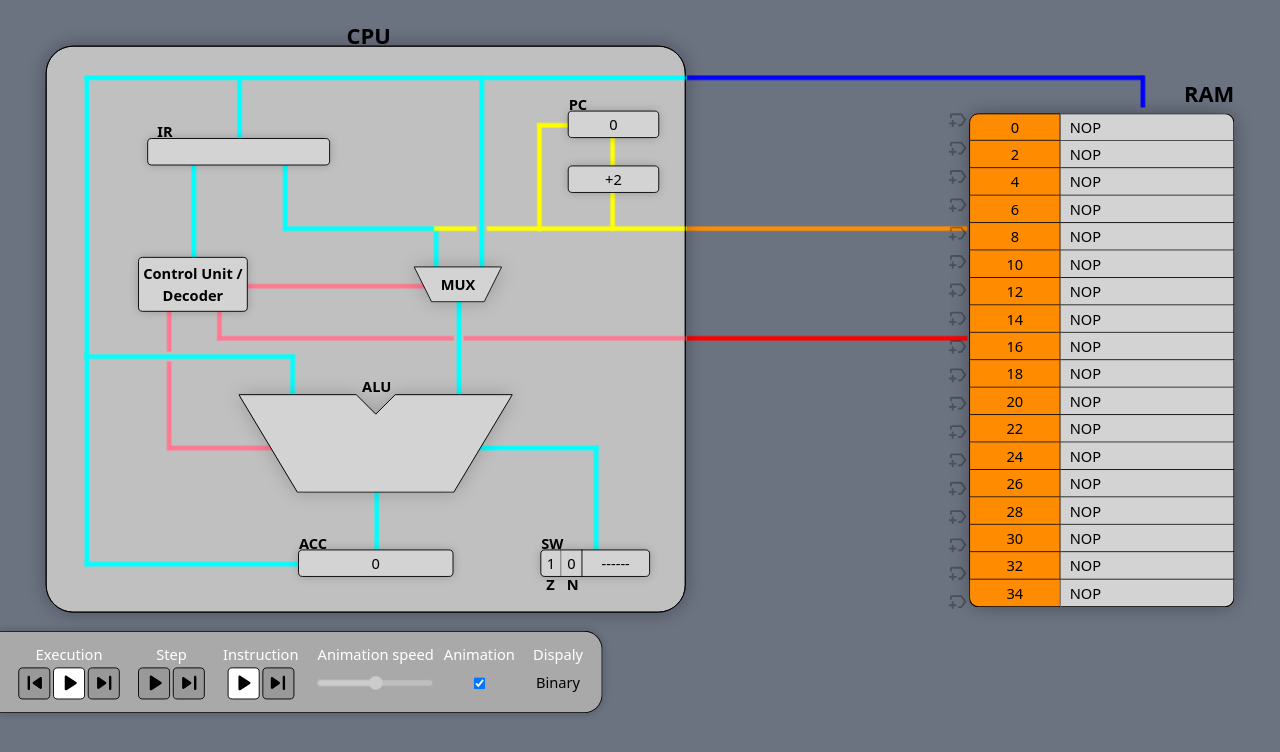
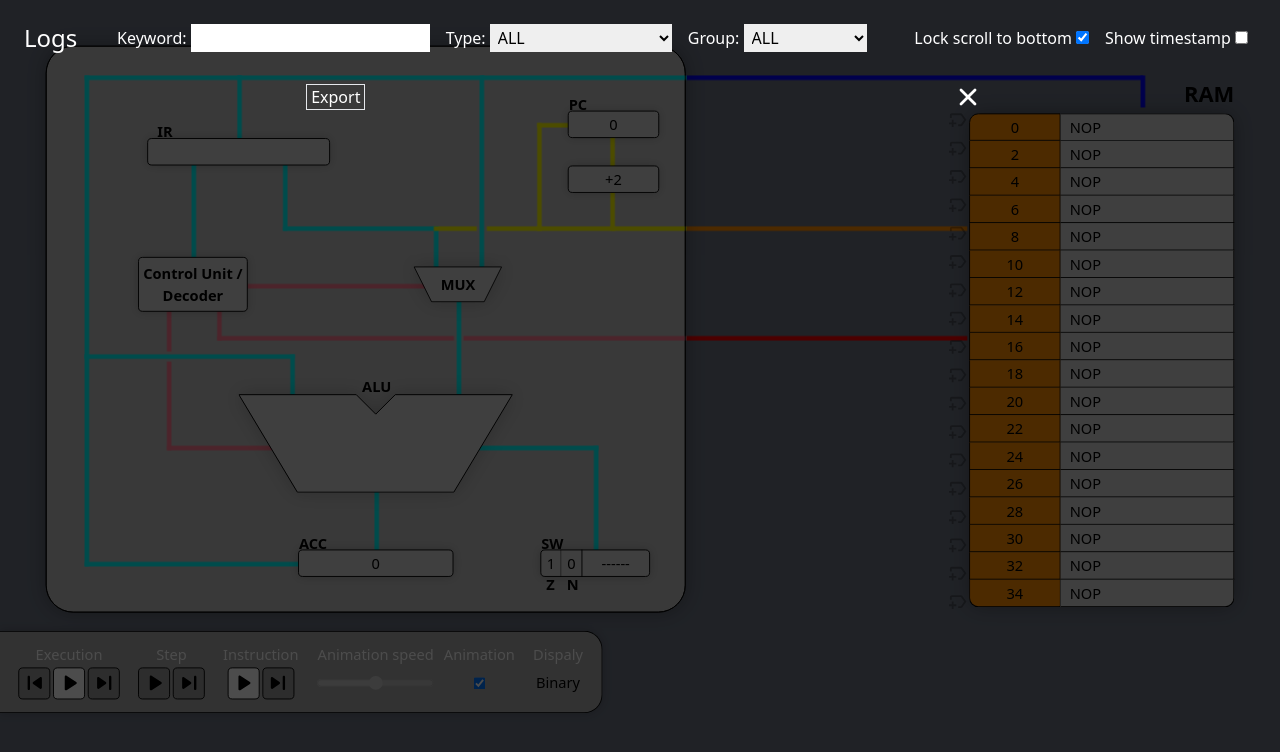
Before and after one commit to jcancelli/cpu-visual-simulator, a Svelte app: page / in a window 1280 px wide. Shown: the top 752 px of the page. Built offline with nearby package versions, Linux system fonts and the light colour scheme.

Commit message:
converted Logger to tailwind

```diff
--- a/src/components/Logger.svelte
+++ b/src/components/Logger.svelte
@@ -39,20 +39,28 @@
 	function toggle() {
 		loggerStore.updateShowLogger(oldValue => !oldValue)
 	}
+
+	function exportLogs() {
+		download(
+			JSON.stringify($logsStore),
+			`cpu-visual-simultor-logs-${new Date().toDateString()}.json`
+		)
+	}
 </script>
 
-{#if $loggerStore.showLogger}
-	<div class="logger">
-		<div class="header">
-			<h2>Logs</h2>
-			<div class="options filters">
+<!-- {#if $loggerStore.showLogger} -->
+{#if true}
+	<div class="fixed top-0 left-0 w-screen h-screen z-[1000] bg-black/70 text-white">
+		<div class="flex flex-wrap items-center justify-around gap-4 p-4">
+			<h2 class="text-2xl">Logs</h2>
+			<div class="flex items-center flex-wrap gap-4 p-2">
 				<label for="keyword">
 					Keyword:
-					<input type="text" bind:value={keyword} />
+					<input type="text" bind:value={keyword} class="text-black px-1 py-0.5" />
 				</label>
 				<label for="type">
 					Type:
-					<select id="type" bind:value={type}>
+					<select id="type" bind:value={type} class="text-black px-1 py-0.5">
 						<option value="ALL">ALL</option>
 						{#each LogTypes as LogType}
 							<option value={LogType}>{LogType}</option>
@@ -61,7 +69,7 @@
 				</label>
 				<label for="group">
 					Group:
-					<select id="group" bind:value={group}>
+					<select id="group" bind:value={group} class="text-black px-1 py-0.5">
 						<option value="ALL">ALL</option>
 						{#each LogGroups as LogGroup}
 							<option value={LogGroup}>{LogGroup}</option>
@@ -69,7 +77,7 @@
 					</select>
 				</label>
 			</div>
-			<div class="options visualization">
+			<div class="flex items-center flex-wrap gap-4 p-2">
 				<label for="lock-scroll-to-bottom">
 					Lock scroll to bottom
 					<input type="checkbox" id="lock-scroll-to-bottom" bind:checked={lockScrollToBottom} />
@@ -79,33 +87,22 @@
 					<input type="checkbox" id="show-timestamp" bind:checked={showTimestamp} />
 				</label>
 			</div>
-			<div class="options">
-				<button
-					on:click={() =>
-						download(
-							JSON.stringify($logsStore),
-							`cpu-visual-simultor-logs-${new Date().toDateString()}.json`
-						)}>Export</button
-				>
+			<div class="flex items-center flex-wrap gap-4 p-2">
+				<button on:click={exportLogs} class="border px-1">Export</button>
 			</div>
-			<svg
-				xmlns="http://www.w3.org/2000/svg"
-				viewBox="0 0 20 20"
-				fill="white"
-				height="30px"
-				width="30px"
-				on:click={toggle}
-			>
+			<button on:click={toggle} title="Close logs">
+				<svg xmlns="http://www.w3.org/2000/svg" viewBox="0 0 20 20" class="h-7 w-7 fill-white">
 					<path
 						fill-rule="evenodd"
 						d="M4.293 4.293a1 1 0 011.414 0L10 8.586l4.293-4.293a1 1 0 111.414 1.414L11.414 10l4.293 4.293a1 1 0 01-1.414 1.414L10 11.414l-4.293 4.293a1 1 0 01-1.414-1.414L8.586 10 4.293 5.707a1 1 0 010-1.414z"
 						clip-rule="evenodd"
 					/>
 				</svg>
+			</button>
 		</div>
-		<div class="logs" bind:this={logsDiv}>
+		<div class="w-full h-[90%] overflow-y-auto" bind:this={logsDiv}>
 			{#each logs as log}
-				<p class="log {log.logType}">
+				<p class="m-2 whitespace-pre-line {log.logType}">
 					{#if showTimestamp}{log.timestamp} - {/if}{log.message}
 				</p>
 			{/each}
@@ -114,61 +111,17 @@
 {/if}
 
 <style lang="scss">
-	.logger {
-		position: fixed;
-		top: 0;
-		left: 0;
-		width: 100vw;
-		height: 100vh;
-		z-index: 1000;
-		background-color: rgba(0, 0, 0, 0.7);
-		color: white;
-	}
-
-	.header {
-		display: flex;
-		flex-wrap: wrap;
-		align-items: center;
-		justify-content: space-around;
-		gap: 1rem;
-		padding: 1rem;
-	}
-
-	h2 {
-		font-size: large;
-	}
-
-	.options {
-		display: flex;
-		align-items: center;
-		flex-wrap: wrap;
-		gap: 1rem;
-		padding: 0.5rem;
-		border: 1px solid rgba(0, 0, 0, 0.4);
-	}
-
-	.logs {
-		width: 100%;
-		height: 90%;
-		overflow-y: auto;
-	}
-
-	.log {
-		margin: 8px;
-		white-space: pre-line;
-
-		&.UNCHECKED_ERROR {
+	.UNCHECKED_ERROR {
 		color: red;
 		background-color: rgba(0, 0, 0, 0.4);
 	}
 
-		&.CHECKED_ERROR {
+	.CHECKED_ERROR {
 		color: gold;
 		background-color: rgba(0, 0, 0, 0.4);
 	}
 
-		&.DEBUG {
+	.DEBUG {
 		color: cyan;
 	}
-	}
 </style>
```
Lines whose indentation alone changed are shown as unchanged.
